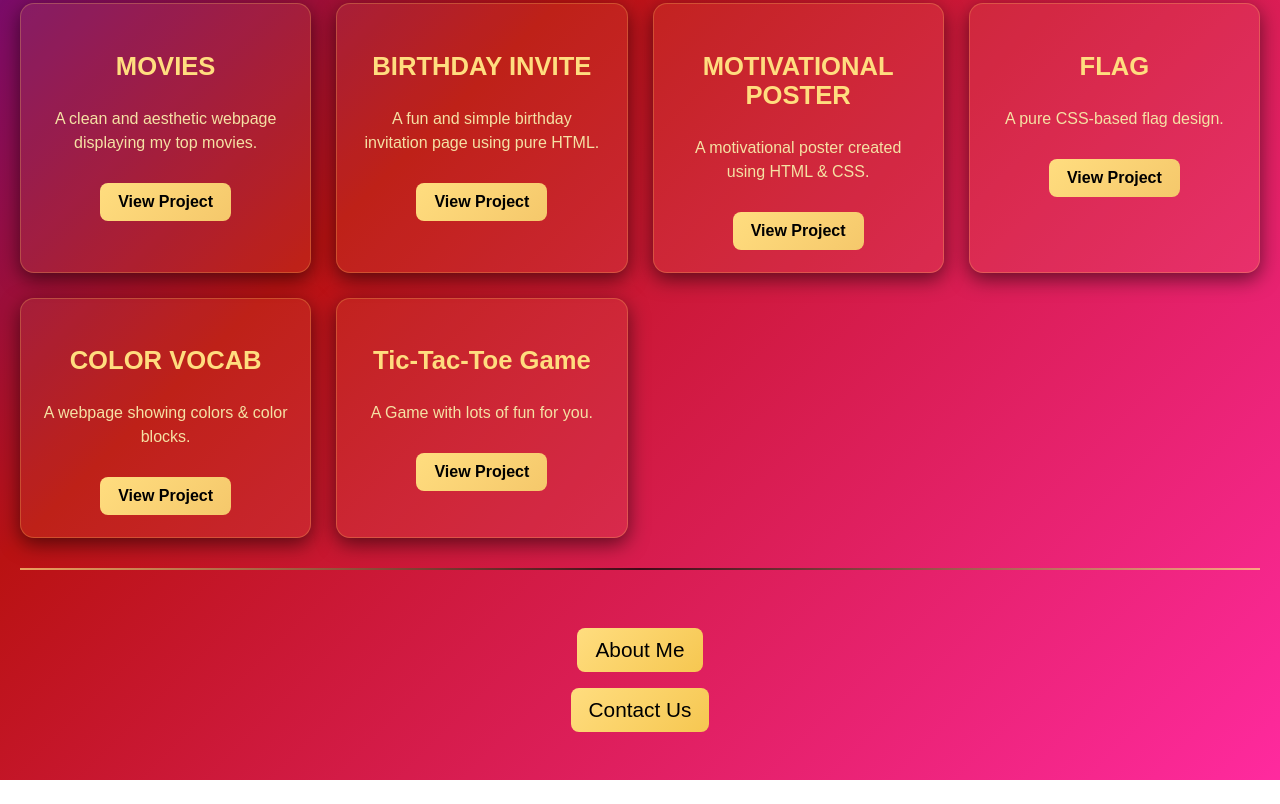
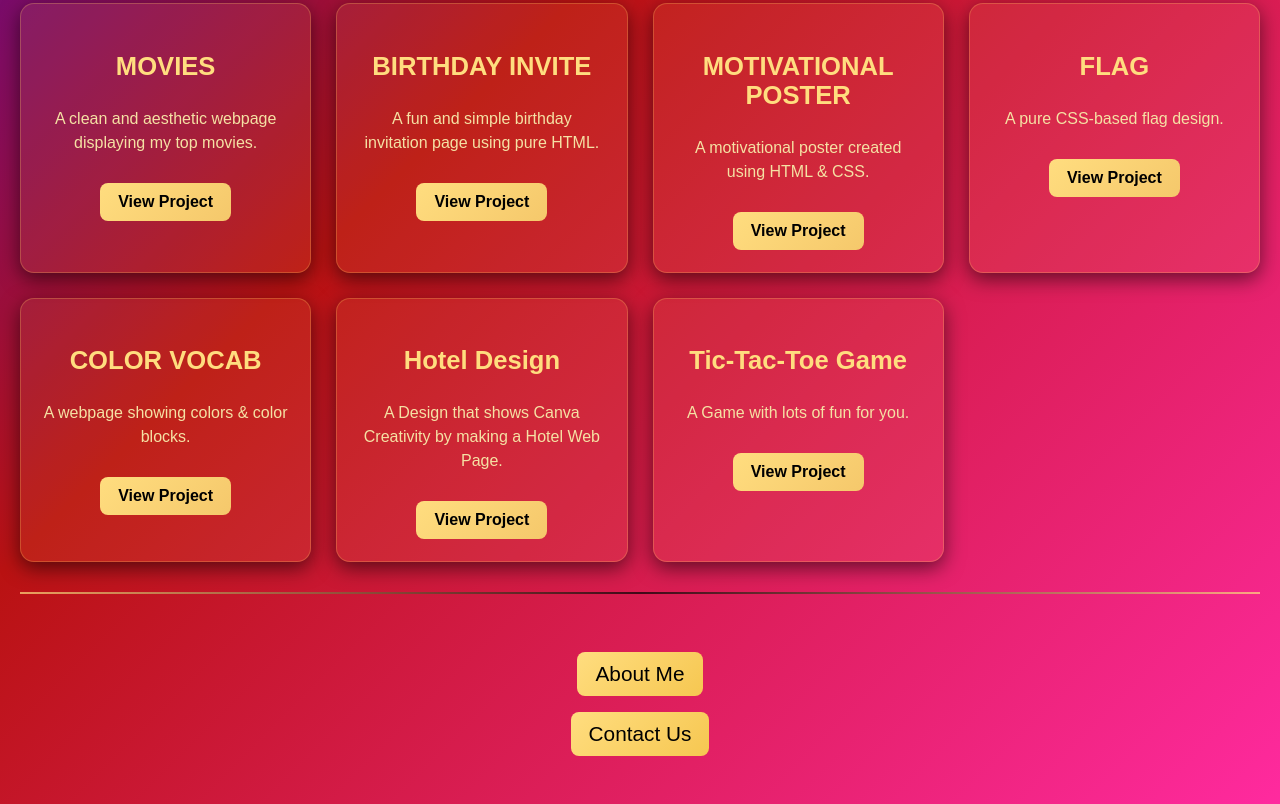
Before and after one commit to anshuman06-web/html.portfolio, a plain HTML site: page index.html in a window 1280 px wide. Shown: the part 936-1740 px from the top of the page. Before the commit the page ends 1716 px from the top, so only its background shows below. Drawn offline with Linux system fonts and the light colour scheme.

Commit message:
Add files via upload

```diff
--- a/index.html
+++ b/index.html
@@ -256,6 +256,12 @@ footer a:hover {
         </div>
 
         <div class="project-card">
+            <h3>Hotel Design</h3>
+            <p>A Design that shows Canva Creativity by making a Hotel Web Page.</p>
+            <a href="hotel.html" class="project-btn">View Project</a>
+        </div>
+
+        <div class="project-card">
             <h3>Tic-Tac-Toe Game</h3>
             <p>A Game with lots of fun for you.</p>
             <a href="game.html" class="project-btn">View Project</a>
```
